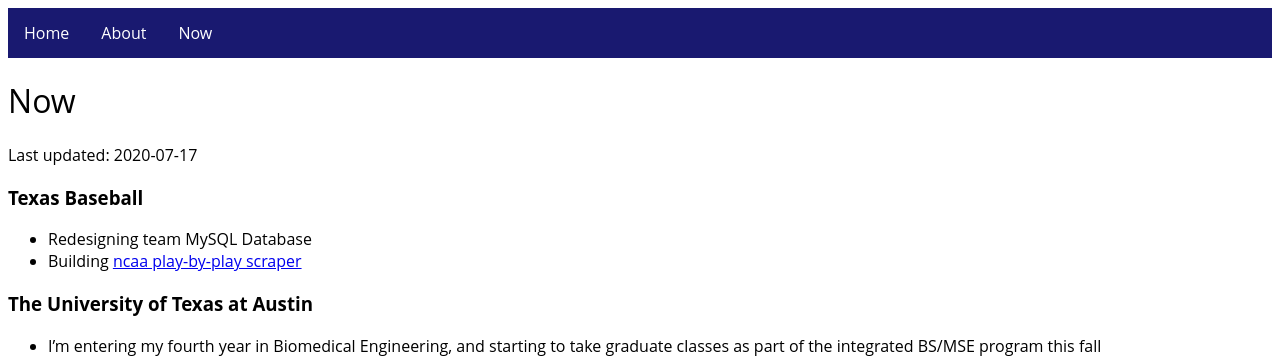
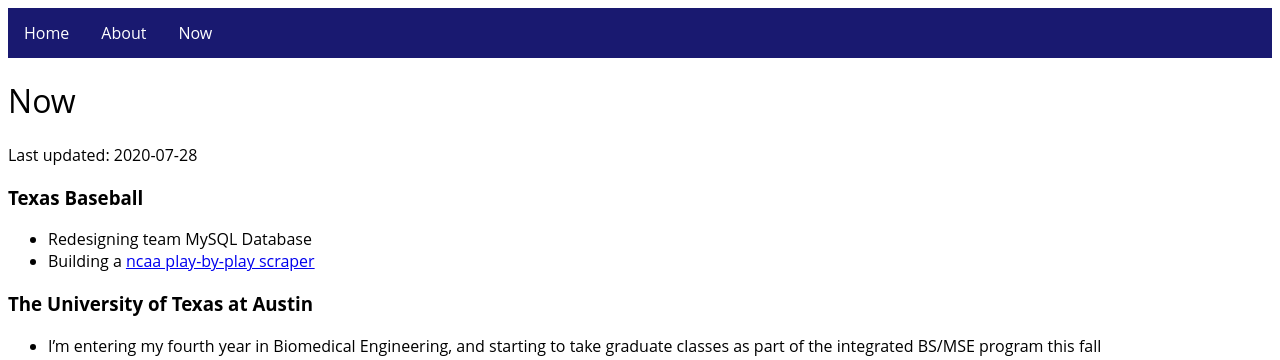
Before and after one commit to milesok/milesok.github.io, a Jekyll site: the page built from pages/now.md, in a window 1280 px wide. Shown: the top 360 px of the page. Built offline with Jekyll 4.4.1, drawn with Linux system fonts in a browser that asks for light colours.

Commit message:
Update now.md

```diff
--- a/pages/now.md
+++ b/pages/now.md
@@ -2,12 +2,12 @@
 permalink: '/now'
 layout: page
 title: "Now"
-date: 2020-07-17
+date: 2020-07-28
 ---
 Last updated: {{%page.date%}}
 ### Texas Baseball
 - Redesigning team MySQL Database
-- Building [ncaa play-by-play scraper](https://github.com/milesok/pbpy/)
+- Building a [ncaa play-by-play scraper](https://github.com/milesok/pbpy/)
 
 ### The University of Texas at Austin
 - I'm entering my fourth year in Biomedical Engineering, and starting to take graduate classes as part of the integrated BS/MSE program this fall
```
